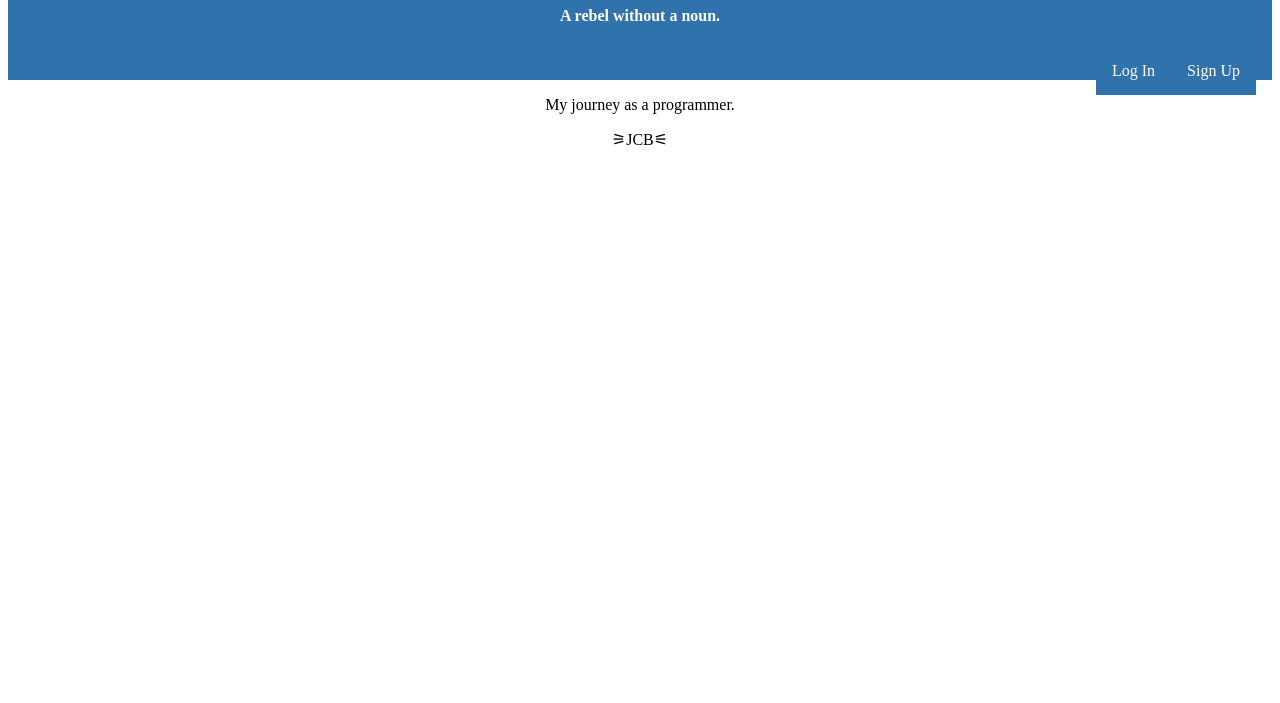
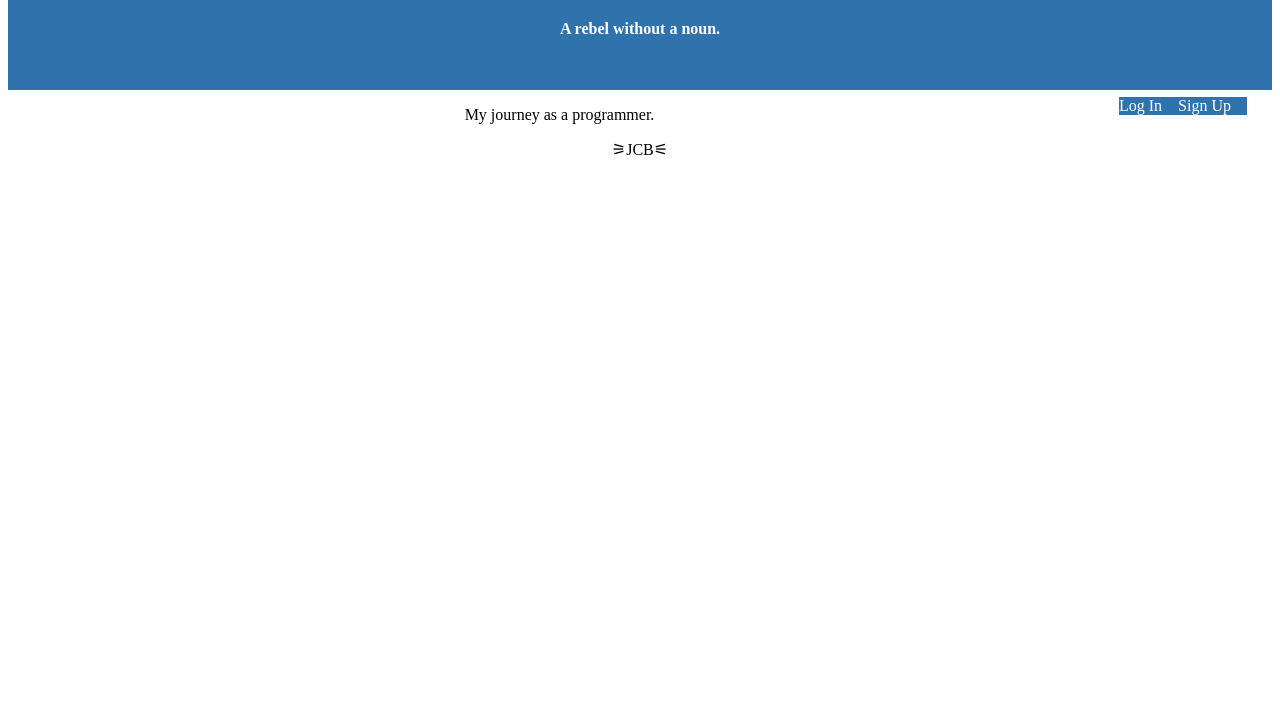
Before and after one commit to jaycb3/lc101, a plain HTML site: page index.html in a window 1280 px wide. Shown: the part 97-800 px from the top of the page. Drawn offline with Linux system fonts and the light colour scheme.

Commit message:
Update styles.css

```diff
--- a/styles.css
+++ b/styles.css
@@ -9,22 +9,23 @@ div, footer {
         text-align: center;
 }
 nav {
-        display: inline;
+        /*display: inline;*/
+        padding: 1px;
 }
 h4 {
-        padding-top: -10px;
+        padding: .8em;
 }
 ul {
         list-style: none;
         float: right;
+        padding: .5em;
 }
 li {
-
-    padding: 1em;
-    display: inline;
+    display: inline-block;
     background: hsl(208, 56%, 43%);
     -webkit-transition: -webkit-transform 2s; /* Safari */
     transition: transform 1s;
+    padding-right: 1em;
 }
 
 li:hover {
```
